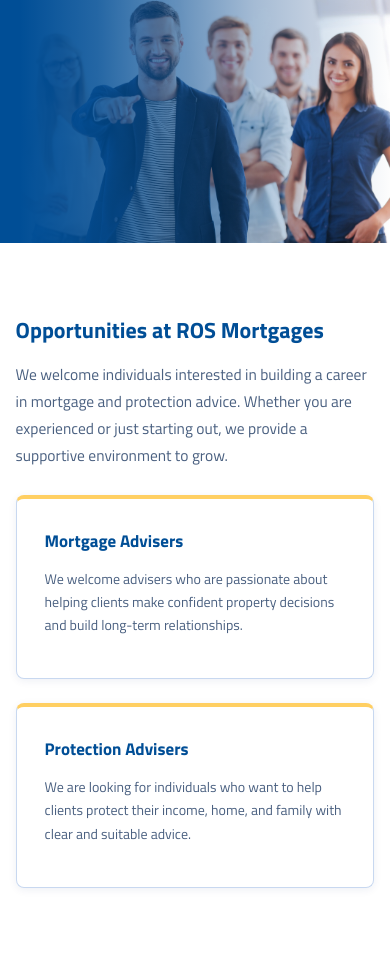
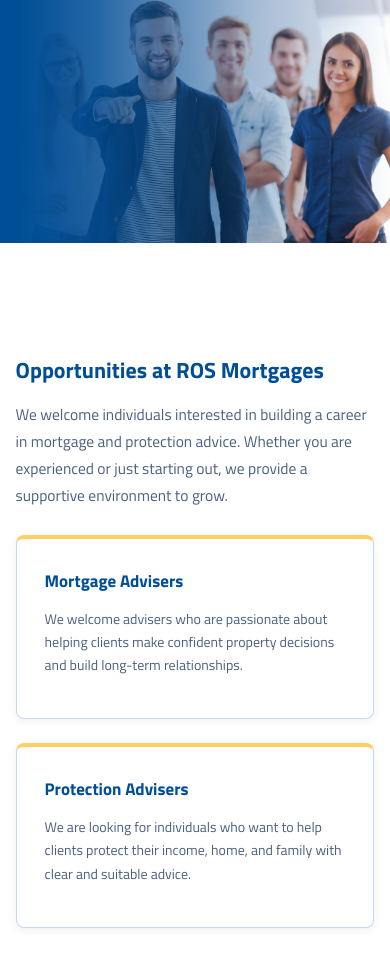
Before and after one commit to sunith21/webpageken, a website: page careers.html in a window 390 px wide. Shown: the part 384-1344 px from the top of the page. Drawn offline with Linux system fonts and the light colour scheme.

Commit message:
new changes 15.04.26

```diff
--- a/assets/css/style.css
+++ b/assets/css/style.css
@@ -713,6 +713,10 @@ ul {
   margin-bottom: 0;
 }
 
+.page-hero + section:not([style]) {
+  margin-top: 56px;
+}
+
 .breadcrumb + .page-hero + section {
   margin-top: 56px;
 }
@@ -1946,6 +1950,10 @@ form textarea {
     /* Make background solid on mobile so text is legible under image */
   }
 
+  .page-hero + section:not([style]) {
+    margin-top: 40px;
+  }
+
   .breadcrumb + .page-hero + section {
     margin-top: 40px;
   }
```
